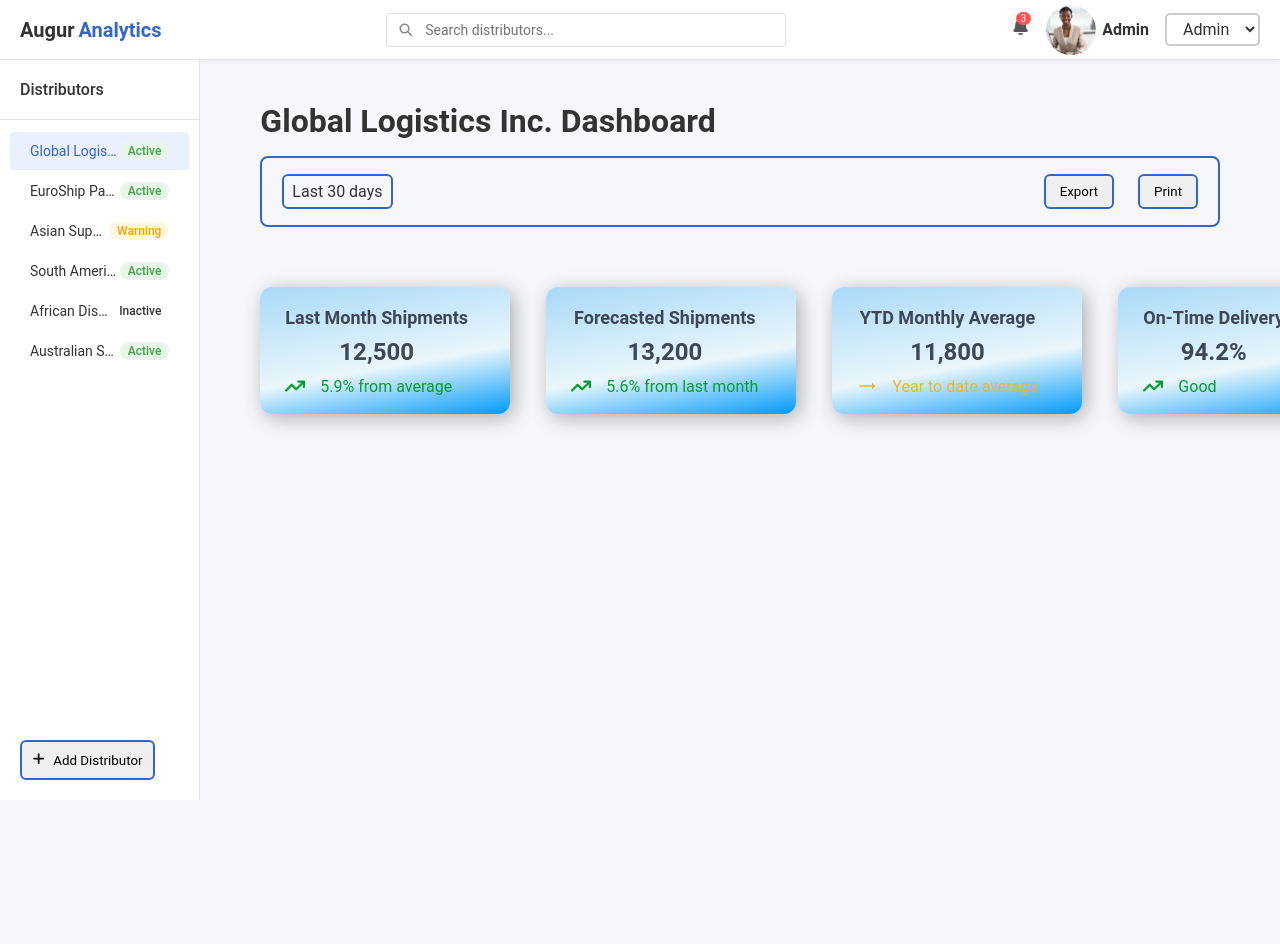
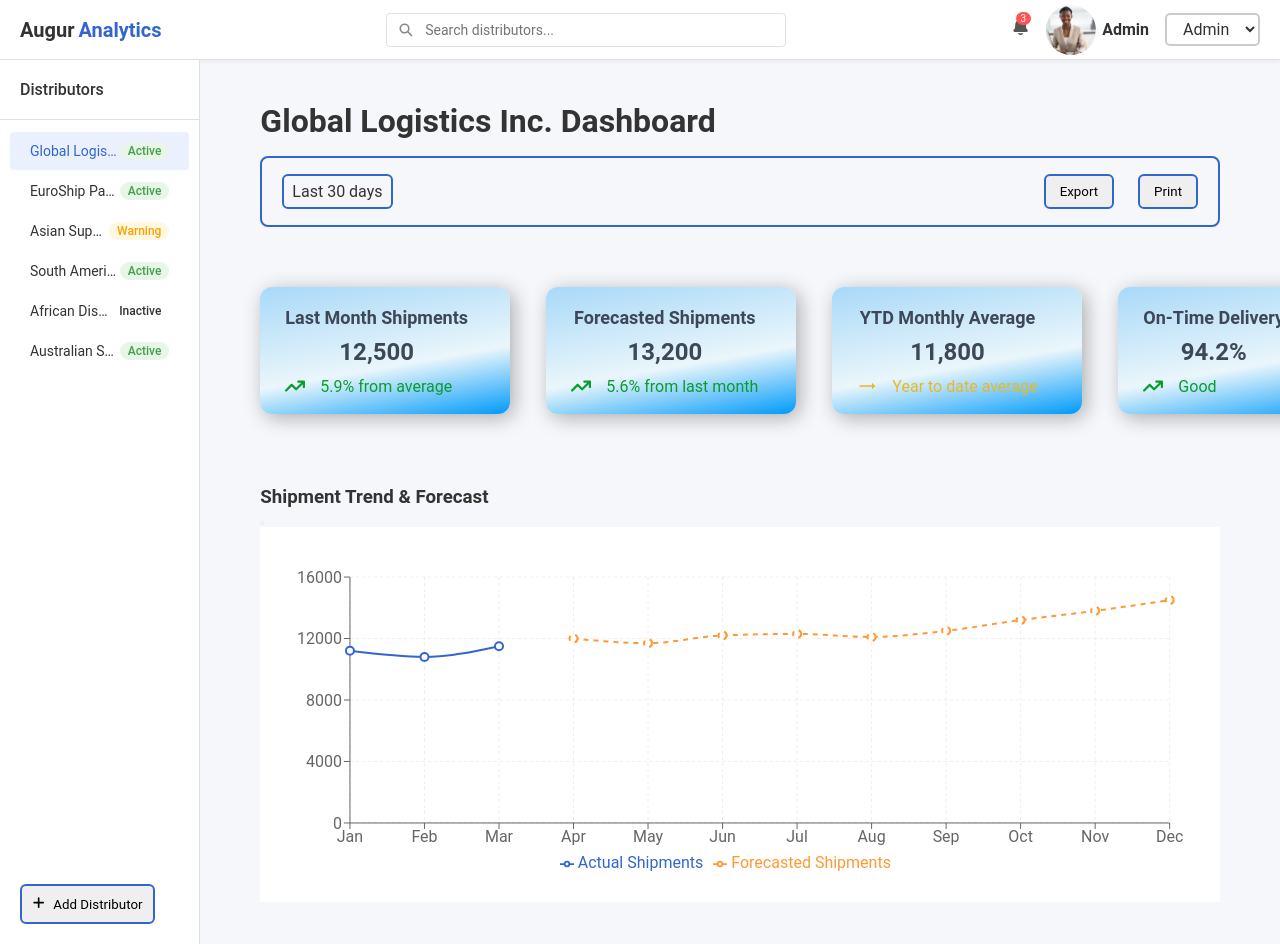
Before and after one commit to duokobia/augur-analytics, a React (Create React App) app: page / in a window 1280 px wide. Before the commit the page ends 800 px from the top, so only its background shows below. Built offline with nearby package versions, Linux system fonts and the light colour scheme.

Commit message:
feat: Add actual and forecast chart to dashboard

```diff
--- a/package.json
+++ b/package.json
@@ -12,6 +12,7 @@
     "react-dom": "^19.1.0",
     "react-icons": "^5.5.0",
     "react-scripts": "5.0.1",
+    "recharts": "^2.15.2",
     "web-vitals": "^2.1.4"
   },
   "scripts": {
--- a/src/components/Dashboard.js
+++ b/src/components/Dashboard.js
@@ -1,6 +1,7 @@
 import React from "react";
 import PropTypes from "prop-types";
 import DistributorCard from "./DistributorCard";
+import ForecastChart from "./charts/ForecastChart";
 
 const Dashboard = ({ distributor }) => {
   const formatNumber = (num) => {
@@ -68,6 +69,22 @@ const Dashboard = ({ distributor }) => {
           }
         />
       </div>
+      <div className="charts-container">
+        <div className="chart-card large">
+          <div className="chart-header">
+            <h3>Shipment Trend & Forecast</h3>
+            <div className="chart-actions">
+              <button className="chart-action-button">
+                <i className="fas fa-ellipsis-v"></i>
+              </button>
+            </div>
+          </div>
+          <ForecastChart
+            historicalData={distributor.historicalShipments}
+            forecastData={distributor.forecastData}
+          />
+        </div>
+      </div>
     </div>
   );
 };
@@ -82,6 +99,18 @@ Dashboard.propTypes = {
     forecastedShipment: PropTypes.number.isRequired,
     ytdAverageShipment: PropTypes.number.isRequired,
     onTimeDelivery: PropTypes.number.isRequired,
+    historicalShipments: PropTypes.arrayOf(
+      PropTypes.shape({
+        month: PropTypes.string.isRequired,
+        quantity: PropTypes.number.isRequired,
+      }),
+    ).isRequired,
+    forecastData: PropTypes.arrayOf(
+      PropTypes.shape({
+        month: PropTypes.string.isRequired,
+        quantity: PropTypes.number.isRequired,
+      }),
+    ).isRequired,
   }).isRequired,
 };
 
--- a/src/components/DistributorCard.js
+++ b/src/components/DistributorCard.js
@@ -27,7 +27,6 @@ function DistributorCard({ title, value, trend, trendValue }) {
 DistributorCard.propTypes = {
   title: PropTypes.string.isRequired,
   value: PropTypes.oneOfType([PropTypes.string, PropTypes.number]).isRequired,
-  icon: PropTypes.string.isRequired,
   trend: PropTypes.oneOf(["up", "down", "neutral"]).isRequired,
   trendValue: PropTypes.oneOfType([PropTypes.string, PropTypes.number])
     .isRequired,
--- /dev/null
+++ b/src/components/charts/ForecastChart.jsx
@@ -0,0 +1,87 @@
+import React from "react";
+import {
+  LineChart,
+  Line,
+  XAxis,
+  YAxis,
+  CartesianGrid,
+  Tooltip,
+  Legend,
+  ResponsiveContainer,
+} from "recharts";
+import PropTypes from "prop-types";
+
+function ForecastChart({ historicalData, forecastData }) {
+  const combinedData = [
+    ...historicalData.map((item) => ({
+      month: item.month,
+      "Actual Shipments": item.quantity,
+      "Forecasted Shipments": null,
+    })),
+    ...forecastData.map((item) => ({
+      month: item.month,
+      "Actual Shipments": null,
+      "Forecasted Shipments": item.quantity,
+    })),
+  ];
+
+  return (
+    <ResponsiveContainer width="100%" height={375}>
+      <LineChart
+        data={combinedData}
+        margin={{ top: 50, right: 50, left: 30, bottom: 30 }}
+        style={{ backgroundColor: "#ffffff" }}
+      >
+        <CartesianGrid strokeDasharray="3 3" stroke="#eee" />
+        <XAxis dataKey="month" />
+        <YAxis />
+        <Tooltip />
+        <Legend />
+        <Line
+          type="monotone"
+          dataKey="Actual Shipments"
+          stroke="#3366CC"
+          strokeWidth={2}
+          dot={{ r: 4 }}
+          activeDot={{ r: 6 }}
+        />
+        <Line
+          type="monotone"
+          dataKey="Forecasted Shipments"
+          stroke="#FF9933"
+          strokeWidth={2}
+          strokeDasharray="5 5"
+          dot={{ r: 4 }}
+        />
+      </LineChart>
+    </ResponsiveContainer>
+  );
+}
+
+ForecastChart.propTypes = {
+  historicalData: PropTypes.arrayOf(
+    PropTypes.shape({
+      month: PropTypes.string.isRequired,
+      quantity: PropTypes.number.isRequired,
+    }),
+  ).isRequired,
+
+  forecastData: PropTypes.arrayOf(
+    PropTypes.shape({
+      month: PropTypes.string.isRequired,
+      quantity: PropTypes.number.isRequired,
+    }),
+  ).isRequired,
+
+  // Optional props with defaults
+  chartHeight: PropTypes.number,
+  actualLineColor: PropTypes.string,
+  forecastLineColor: PropTypes.string,
+  actualDotRadius: PropTypes.number,
+  forecastDotRadius: PropTypes.number,
+  strokeWidth: PropTypes.number,
+  forecastStrokeDash: PropTypes.string,
+  margin: PropTypes.object,
+};
+
+export default ForecastChart;
--- a/src/data/mockData.js
+++ b/src/data/mockData.js
@@ -20,14 +20,14 @@ export const distributors = [
       { month: "Jan", quantity: 11200 },
       { month: "Feb", quantity: 10800 },
       { month: "Mar", quantity: 11500 },
+    ],
+    forecastData: [
       { month: "Apr", quantity: 12000 },
       { month: "May", quantity: 11700 },
       { month: "Jun", quantity: 12200 },
       { month: "Jul", quantity: 12300 },
       { month: "Aug", quantity: 12100 },
       { month: "Sep", quantity: 12500 },
-    ],
-    forecastData: [
       { month: "Oct", quantity: 13200 },
       { month: "Nov", quantity: 13800 },
       { month: "Dec", quantity: 14500 },
@@ -56,14 +56,14 @@ export const distributors = [
       { month: "Jan", quantity: 8500 },
       { month: "Feb", quantity: 8700 },
       { month: "Mar", quantity: 9100 },
+    ],
+    forecastData: [
       { month: "Apr", quantity: 9300 },
       { month: "May", quantity: 9400 },
       { month: "Jun", quantity: 9600 },
       { month: "Jul", quantity: 9500 },
       { month: "Aug", quantity: 9700 },
       { month: "Sep", quantity: 9800 },
-    ],
-    forecastData: [
       { month: "Oct", quantity: 10500 },
       { month: "Nov", quantity: 11200 },
       { month: "Dec", quantity: 12000 },
@@ -92,14 +92,14 @@ export const distributors = [
       { month: "Jan", quantity: 14200 },
       { month: "Feb", quantity: 14500 },
       { month: "Mar", quantity: 14800 },
+    ],
+    forecastData: [
       { month: "Apr", quantity: 15000 },
       { month: "May", quantity: 14900 },
       { month: "Jun", quantity: 15100 },
       { month: "Jul", quantity: 15300 },
       { month: "Aug", quantity: 15400 },
       { month: "Sep", quantity: 15200 },
-    ],
-    forecastData: [
       { month: "Oct", quantity: 14500 },
       { month: "Nov", quantity: 14200 },
       { month: "Dec", quantity: 14800 },
@@ -128,14 +128,14 @@ export const distributors = [
       { month: "Jan", quantity: 6800 },
       { month: "Feb", quantity: 6900 },
       { month: "Mar", quantity: 7100 },
+    ],
+    forecastData: [
       { month: "Apr", quantity: 7200 },
       { month: "May", quantity: 7300 },
       { month: "Jun", quantity: 7400 },
       { month: "Jul", quantity: 7500 },
       { month: "Aug", quantity: 7400 },
       { month: "Sep", quantity: 7500 },
-    ],
-    forecastData: [
       { month: "Oct", quantity: 8200 },
       { month: "Nov", quantity: 8500 },
       { month: "Dec", quantity: 8800 },
@@ -164,14 +164,14 @@ export const distributors = [
       { month: "Jan", quantity: 5300 },
       { month: "Feb", quantity: 5400 },
       { month: "Mar", quantity: 5600 },
+    ],
+    forecastData: [
       { month: "Apr", quantity: 5800 },
       { month: "May", quantity: 5700 },
       { month: "Jun", quantity: 5500 },
       { month: "Jul", quantity: 5300 },
       { month: "Aug", quantity: 5400 },
       { month: "Sep", quantity: 5200 },
-    ],
-    forecastData: [
       { month: "Oct", quantity: 0 },
       { month: "Nov", quantity: 0 },
       { month: "Dec", quantity: 0 },
@@ -200,14 +200,14 @@ export const distributors = [
       { month: "Jan", quantity: 6100 },
       { month: "Feb", quantity: 6200 },
       { month: "Mar", quantity: 6300 },
+    ],
+    forecastData: [
       { month: "Apr", quantity: 6400 },
       { month: "May", quantity: 6500 },
       { month: "Jun", quantity: 6600 },
       { month: "Jul", quantity: 6700 },
       { month: "Aug", quantity: 6700 },
       { month: "Sep", quantity: 6800 },
-    ],
-    forecastData: [
       { month: "Oct", quantity: 7200 },
       { month: "Nov", quantity: 7500 },
       { month: "Dec", quantity: 7800 },
```
Also changed, not shown: 1 other file (tests, documents, lock files or other folders).
